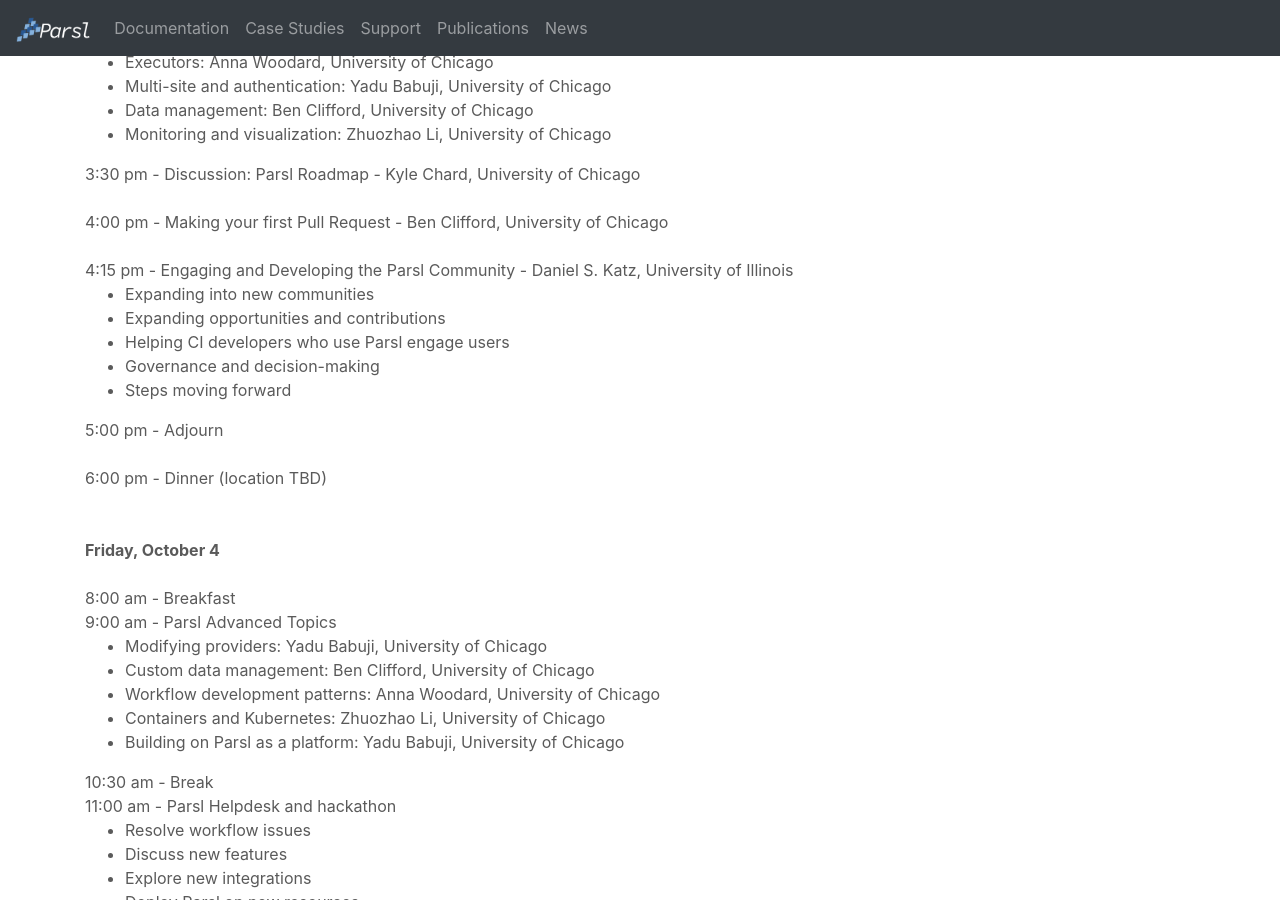
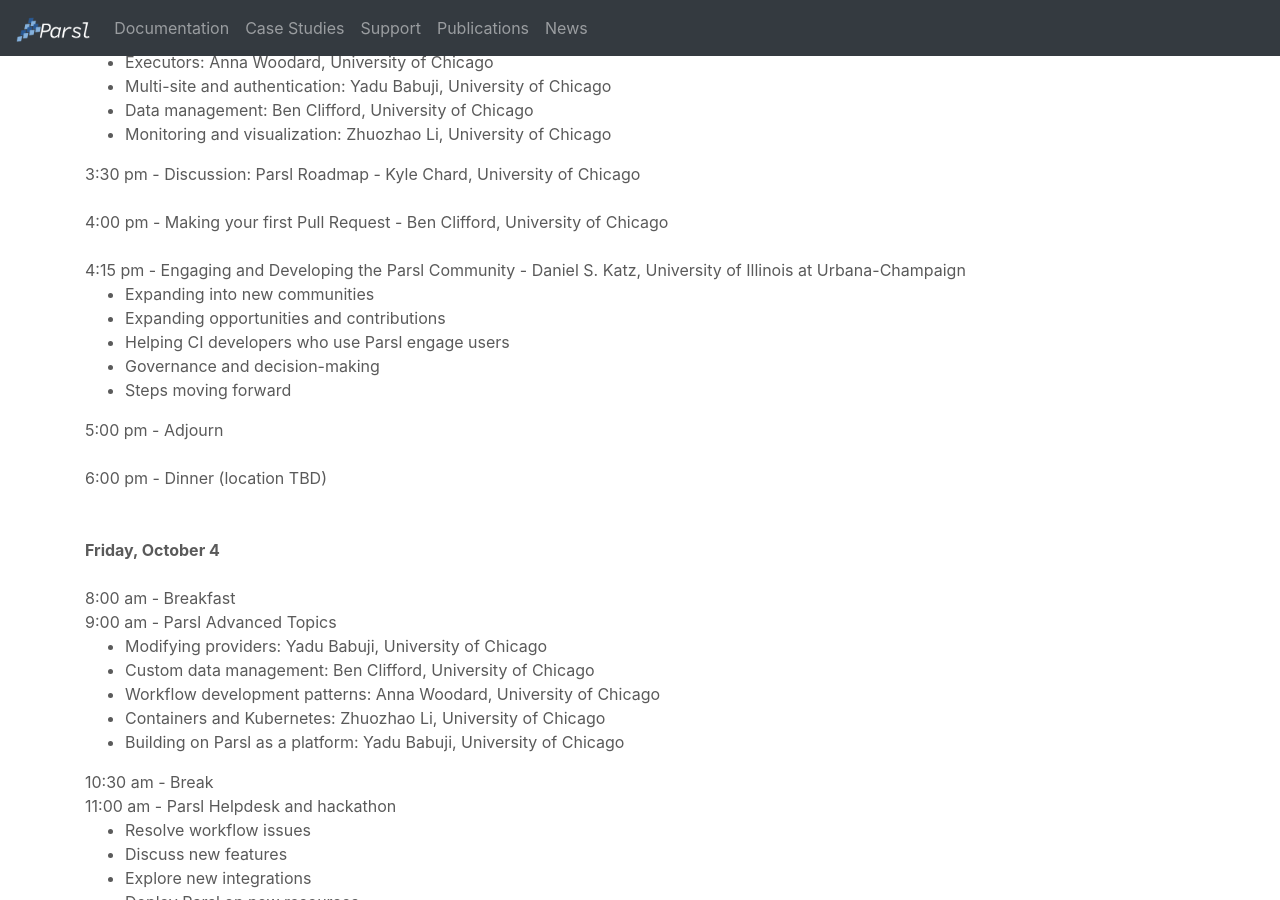
Before and after one commit to Parsl/parsl.github.io, a Jekyll site: the page built from parslfest.html, in a window 1280 px wide and 900 px high, scrolled down 1209 px. Built offline with Jekyll 4.4.1, drawn with Linux system fonts in a browser that asks for light colours.

Commit message:
Update parslfest.html

```diff
--- a/parslfest.html
+++ b/parslfest.html
@@ -86,7 +86,7 @@
 
       4:00 pm - Making your first Pull Request - Ben Clifford, University of Chicago<br /><br />
 
-      4:15 pm - Engaging and Developing the Parsl Community - Daniel S. Katz, University of Illinois
+      4:15 pm - Engaging and Developing the Parsl Community - Daniel S. Katz, University of Illinois at Urbana-Champaign
       <ul>
         <li> Expanding into new communities</li>
         <li> Expanding opportunities and contributions</li>
```
